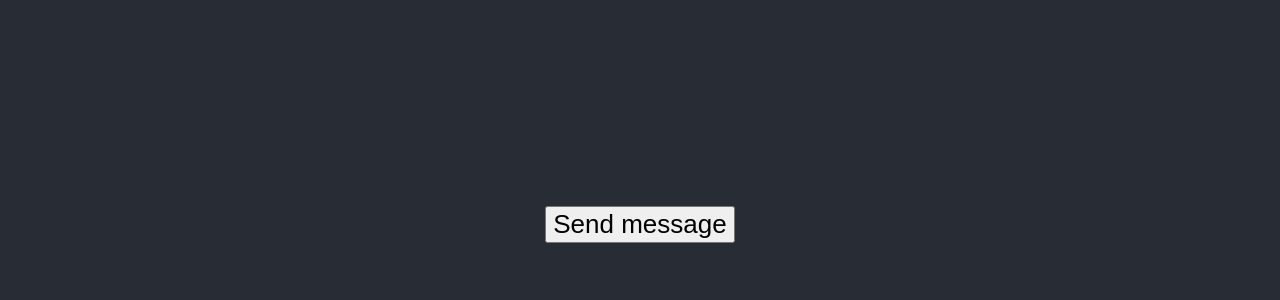
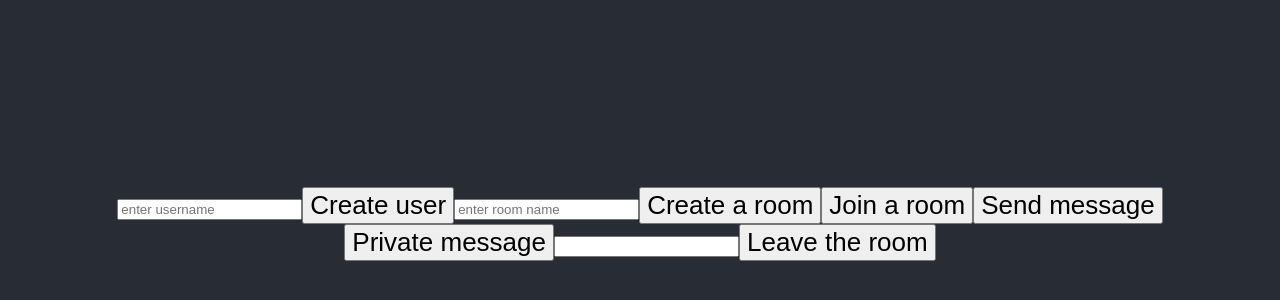
Before and after one commit to Tubohaler/Webbserverprogrammering-K3_FRONTEND, a React (Vite) app: page / in a window 1280 px wide. Shown: the part 176-476 px from the top of the page. Built offline with nearby package versions, Linux system fonts and the light colour scheme; no server answers.

Commit message:
0.0.3 - går att skapa en user + skapa rum

```diff
--- a/src/App.jsx
+++ b/src/App.jsx
@@ -6,6 +6,10 @@ import "./App.css";
 let socket;
 
 function App() {
+  const [socketId, setSocketId] = useState("");
+  const [user, setUser] = useState("");
+  const [room, setRoom] = useState("");
+
   useEffect(() => {
     socket = io("http://localhost:4000");
 
@@ -13,22 +17,101 @@ function App() {
       console.log("Connected to server");
     });
 
-    socket.on("send-message", (data) => console.log(data));
+    socket.on("user_created", (data) => {
+      setUser(data);
+      console.log(`User ${data} has been created.`);
+    });
+
+    socket.on("room_created", (data) => {
+      setRoom(data);
+      console.log(`Room ${data} has been created.`);
+    });
+
+    socket.on("room_joined", (data) => {
+      console.log(`${user} has joined the room ${data}.`);
+    });
+
+    socket.on("disconnect", () => {
+      console.log("Disconnected from server.");
+    });
+
+    socket.on("send_message", (data) => console.log(data));
+
+    socket.on("new_user", (data) => {
+      console.log(data);
+    });
 
     return () => socket.off();
   }, []);
 
+  function createRoom() {
+    socket.emit("create_room", room);
+  }
+
+  function joinRoom() {
+    const nameRoom = prompt("What room willt thou liketh to joineth?");
+    socket.emit("join_room", nameRoom);
+  }
+
+  function leaveRoom(nameRoom) {
+    socket.emit("leave_room", nameRoom);
+  }
+
   function messageHandler() {
-    socket.emit("send-message", "Hello server!");
+    socket.emit("send_message", "Hello server!");
+  }
+
+  function handleDM() {
+    socket.emit("send_message", { message: "Detta är ett PM", to: socketId });
+  }
+
+  function handleCreateUser() {
+    socket.emit("create_user", user);
+  }
+
+  function handleJoinRoom() {
+    socket.emit("join_room", room);
   }
 
   return (
     <div className="App">
       <header className="App-header">
-        <button onClick={messageHandler}>Send message</button>
+        <form onSubmit={(e) => e.preventDefault()}>
+          <input
+            type="text"
+            placeholder="enter username"
+            value={user}
+            onChange={(e) => setUser(e.target.value)}
+            required
+            autoComplete="off"
+          />
+          <button onClick={handleCreateUser}>Create user</button>
+
+          <input
+            type="text"
+            placeholder="enter room name"
+            value={room}
+            onChange={(e) => setRoom(e.target.value)}
+            required
+            autoComplete="off"
+          />
+          <button onClick={createRoom}>Create a room</button>
+          <button onClick={handleJoinRoom}>Join a room</button>
+          <button onClick={messageHandler}>Send message</button>
+          <div>{/* <input type="text">messages</input> */}</div>
+          <button onClick={handleDM}>Private message</button>
+          <input
+            name="socket-id"
+            value={socketId}
+            onChange={(e) => setSocketId(e.target.value)}
+          />
+          <button onClick={() => leaveRoom("piri room")}>Leave the room</button>
+        </form>
       </header>
     </div>
   );
 }
 
 export default App;
+
+// 1) hur ska jag visa användaren att detta är ett rum 2) databas för rum och meddelanden 3) testa om jag kan joina olika rum 4) när jag skapar ett rum bör man veta vilket rum en joinar (antingen namnet eller id) 5) ska inte kunna skapa rum som redan finns 6) behöver skriva en funktion att deleta ett rum, knapp på frontend 7) när man deletar ett rum så tas alla meddelanden bort i det rummet. 8) hantera meddelanden, som create user fast create message. Rekommenderar att hämta alla meddelanden så att alla i rummet kan se dem. 9) vem har skrivit och vilket tid och vilket rum 10) skapa middleware log som sparar alla meddelanden. 11) göra en funktion på backend som stoppar tomma meddelanden.
```
